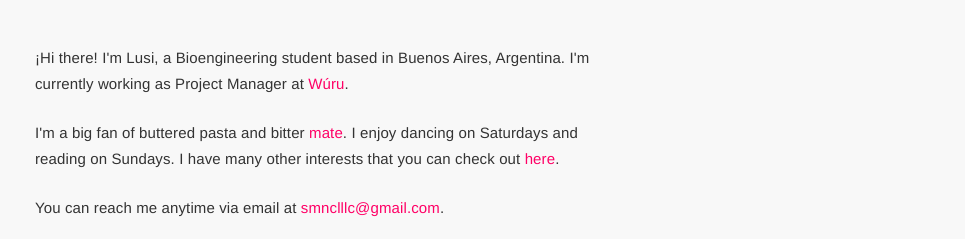
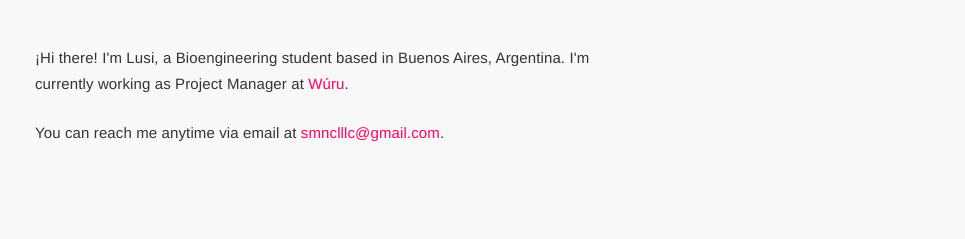
Before and after one commit to lusimoncelli/lusi.com.ar, a plain HTML site: page en/index.html in a window 1280 px wide. Shown: the part 272-511 px from the top of the page, without its empty margins (315-1280 px from the left). Drawn offline with Linux system fonts and the light colour scheme.

Commit message:
update main site

```diff
--- a/en/index.html
+++ b/en/index.html
@@ -29,9 +29,6 @@
             <section id=section>
                 <p>
                     ¡Hi there! I'm Lusi, a Bioengineering student based in Buenos Aires, Argentina. I'm currently working as Project Manager at <a href=https://wuru.ai target=_blank rel=noopener>Wúru</a>.
-                </p>
-                <p>
-                    I'm a big fan of buttered pasta and bitter <a href="https://es.wikipedia.org/wiki/Mate_(infusi%C3%B3n)">mate</a>. I enjoy dancing on Saturdays and reading on Sundays. I have many other interests that you can check out <a href=/en/projects> here</a>.
                 </p>
                 <p>You can reach me anytime via email at <a href="mailto:smnclllc@gmail.com">smnclllc@gmail.com</a>.</p>
             </section>
```
Also changed, not shown: index.html (+0 -3 lines).
